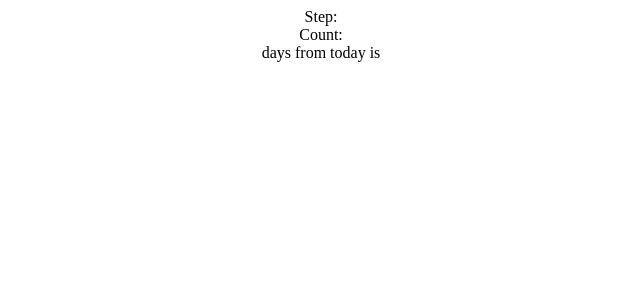
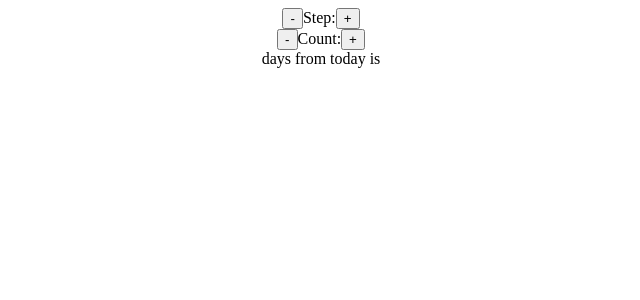
Before and after one commit to madelynrr/challenge-date-counter, a React (Create React App) app: page / in a window 1280 px wide. Shown: the top 300 px of the page, without its empty margins (319-959 px from the left). Built offline with nearby package versions, Linux system fonts and the light colour scheme.

Commit message:
Add buttons to html layout

```diff
--- a/src/App.js
+++ b/src/App.js
@@ -15,8 +15,16 @@ function Counter() {
         alignItems: "center",
       }}
     >
-      <div>Step:</div>
-      <div>Count:</div>
+      <div>
+        <button>-</button>
+        Step:
+        <button>+</button>
+      </div>
+      <div>
+        <button>-</button>
+        Count:
+        <button>+</button>
+      </div>
       <div>days from today is</div>
     </div>
   );
```
